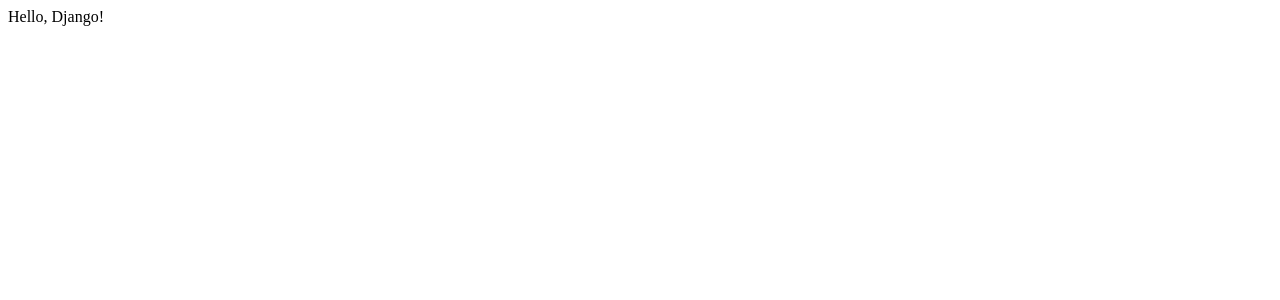
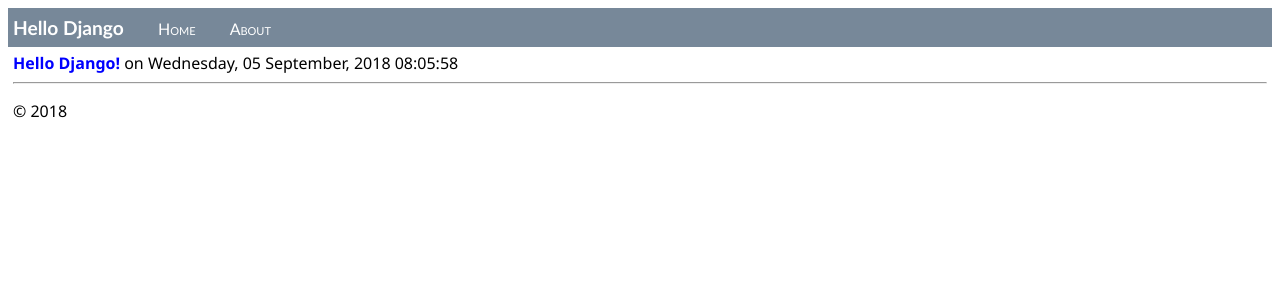
Before and after one commit to DmitriyPayPRO/TestSimpleDjango, a Django app: page / in a window 1280 px wide. Before the commit the part shown is almost empty. Shown: the top 300 px of the page. Run offline with Django 3.2, Linux system fonts and the light colour scheme.

Commit message:
* обработка статических файлов и добавление страниц

```diff
--- a/DjangoWebProject1/DjangoWebProject1/settings.py
+++ b/DjangoWebProject1/DjangoWebProject1/settings.py
@@ -33,6 +33,7 @@ ALLOWED_HOSTS = []
 
 INSTALLED_APPS = [
     'app',
+    'Simple',
     # Add your apps here to enable them
     'django.contrib.admin',
     'django.contrib.auth',
--- a/DjangoWebProject1/DjangoWebProject1/urls.py
+++ b/DjangoWebProject1/DjangoWebProject1/urls.py
@@ -19,6 +19,7 @@ urlpatterns = [
     # Examples:
     url(r'^$', Simple.views.index, name='index'),
     url(r'^home$', Simple.views.index, name='home'),
+    url(r'^about$', Simple.views.about, name='about'),
     #url(r'^contact$', app.views.contact, name='contact'),
     #url(r'^about$', app.views.about, name='about'),
     #url(r'^login/$',
--- /dev/null
+++ b/DjangoWebProject1/Simple/static/site.css
@@ -0,0 +1,32 @@
+.message {
+    font-weight: 600;
+    color: blue;
+}
+
+.navbar {
+    background-color: lightslategray;
+    font-size: 1em;
+    font-family: 'Trebuchet MS', 'Lucida Sans Unicode', 'Lucida Grande', 'Lucida Sans', Arial, sans-serif;
+    color: white;
+    padding: 8px 5px 8px 5px;
+}
+
+.navbar a {
+   text-decoration: none;
+   color: inherit;
+}
+
+.navbar-brand {
+    font-size: 1.2em;
+    font-weight: 600;
+}
+
+.navbar-item {
+    font-variant: small-caps;
+    margin-left: 30px;
+}
+
+.body-content {
+    padding: 5px;
+    font-family: 'Segoe UI', Tahoma, Geneva, Verdana, sans-serif;
+}
--- /dev/null
+++ b/DjangoWebProject1/Simple/templates/Simple/about.html
@@ -0,0 +1,4 @@
+{% extends "Simple/layout.html" %}
+{% block content %}
+{{ content }}
+{% endblock %}
--- a/DjangoWebProject1/Simple/templates/Simple/index.html
+++ b/DjangoWebProject1/Simple/templates/Simple/index.html
@@ -1,9 +1,4 @@
-<html>
-<head><title></title></head>
-
-<body>
-
-{{ content }}
-
-</body>
-</html>
+{% extends "Simple/layout.html" %}
+{% block content %}
+<span class="message">{{ message }}</span>{{ content }}
+{% endblock %}
--- /dev/null
+++ b/DjangoWebProject1/Simple/templates/Simple/layout.html
@@ -0,0 +1,26 @@
+<!DOCTYPE html>
+
+<html>
+<head>
+    <meta charset="utf-8" />
+    <title>{{ title }}</title>
+    {% load staticfiles %}
+    <link rel="stylesheet" type="text/css" href="{% static 'site.css' %}" />
+</head>
+<body>
+    <div class="navbar">
+        <a href="/" class="navbar-brand">Hello Django</a>
+        <a href="{% url 'home' %}" class="navbar-item">Home</a>
+        <a href="{% url 'about' %}" class="navbar-item">About</a>
+    </div>
+
+    <div class="body-content">
+        {% block content %}{% endblock %}
+        <hr/>
+        <footer>
+            <p>&copy; 2018</p>
+        </footer>
+    </div>
+
+</body>
+</html>
--- a/DjangoWebProject1/Simple/views.py
+++ b/DjangoWebProject1/Simple/views.py
@@ -1,7 +1,28 @@
 from django.shortcuts import render
 from django.http import HttpResponse
+from datetime import datetime
 
 def index(request):
-    return HttpResponse("Hello, Django!")
+    now = datetime.now()
+
+    return render(
+        request,
+        "Simple/index.html",
+        {
+            'title':"Hello Django",
+            'message':"Hello Django!",
+            'content': " on " + now.strftime("%A, %d %B, %Y %X")
+        }
+        )
+
+def about(request):
+    return render(
+        request,
+        "Simple/about.html",
+        {
+            'title': "About Simple",
+            'content': "Example app page for Django."
+            }
+        )
 
 # Create your views here.
```
Also changed, not shown: 1 other file.
